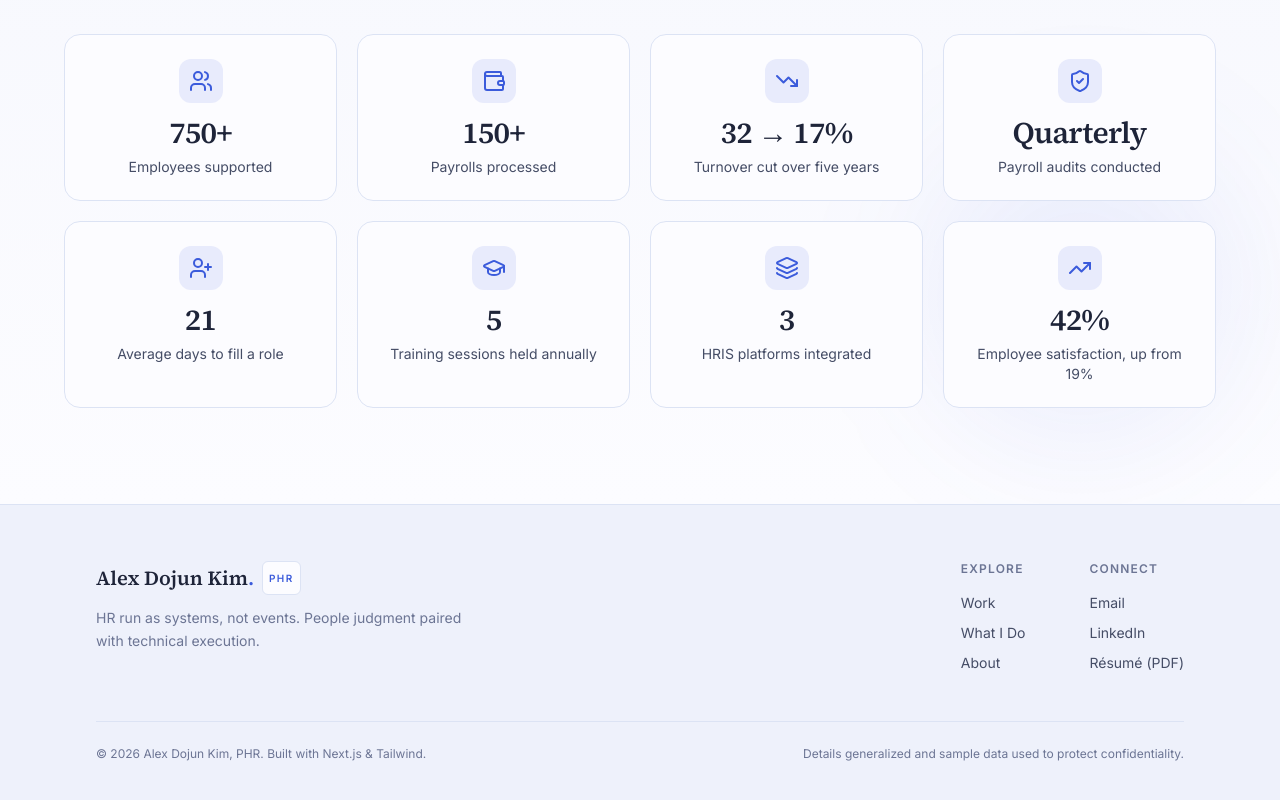
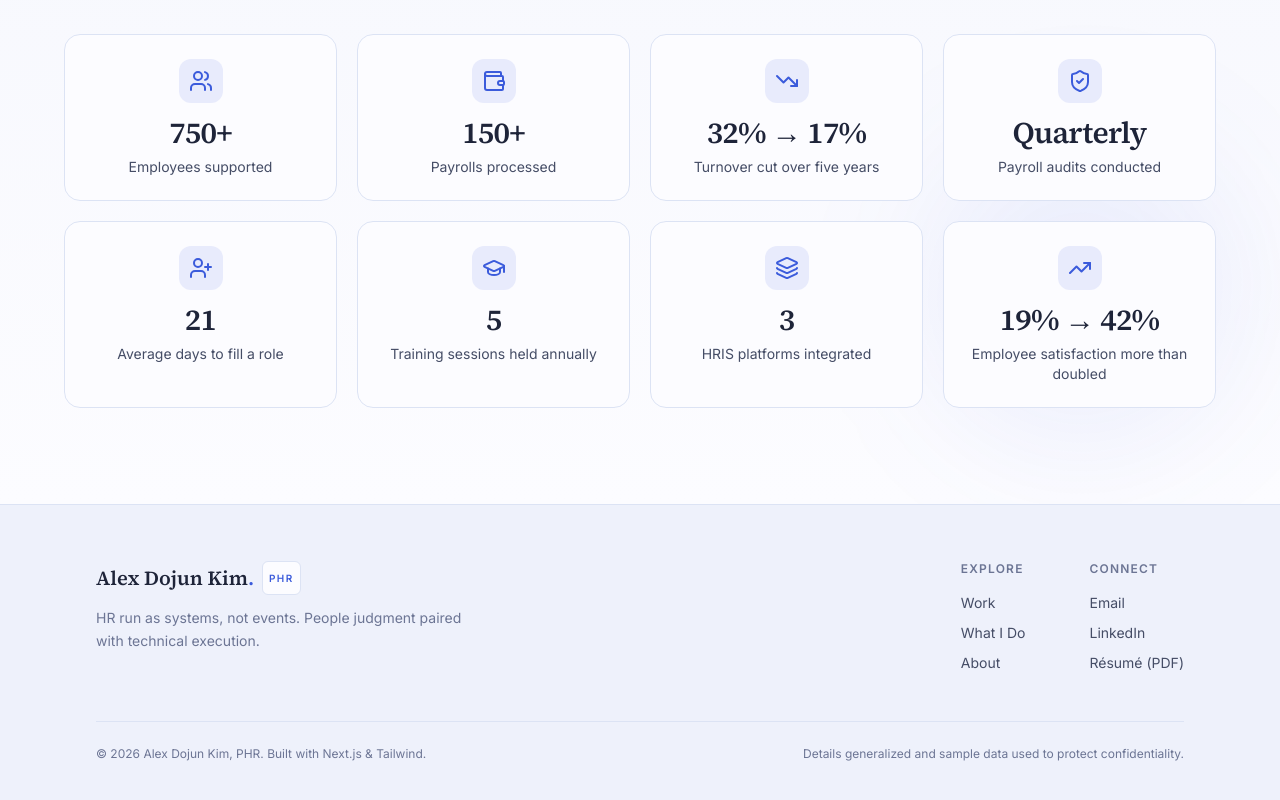
Before and after one commit to kimnmd/Port, a Next.js app: page /about/how-i-work in a window 1280 px wide. Shown: the part 1202-2002 px from the top of the page. Built offline with nearby package versions, Linux system fonts and the light colour scheme.

Commit message:
content: show both ends of stat ranges with percent
Turnover tile now reads '32% → 17%' (added leading %), and the
satisfaction tile becomes a range '19% → 42%' instead of a single
count-up number. Both stay on one line via whitespace-nowrap.

```diff
--- a/src/app/about/how-i-work/page.tsx
+++ b/src/app/about/how-i-work/page.tsx
@@ -146,12 +146,12 @@ export default function HowIWorkPage() {
   }[] = [
     { icon: <Users />, value: 750, label: "Employees supported", suffix: "+" },
     { icon: <Wallet />, value: 150, label: "Payrolls processed", suffix: "+" },
-    { icon: <TrendingDown />, text: "32 → 17%", label: "Turnover cut over five years" },
+    { icon: <TrendingDown />, text: "32% → 17%", label: "Turnover cut over five years" },
     { icon: <ShieldCheck />, text: "Quarterly", label: "Payroll audits conducted" },
     { icon: <UserPlus />, value: 21, label: "Average days to fill a role", suffix: "" },
     { icon: <GraduationCap />, value: 5, label: "Training sessions held annually", suffix: "" },
     { icon: <Layers />, value: 3, label: "HRIS platforms integrated", suffix: "" },
-    { icon: <TrendingUp />, value: 42, label: "Employee satisfaction, up from 19%", suffix: "%" },
+    { icon: <TrendingUp />, text: "19% → 42%", label: "Employee satisfaction more than doubled" },
   ];
 
   return (
```
